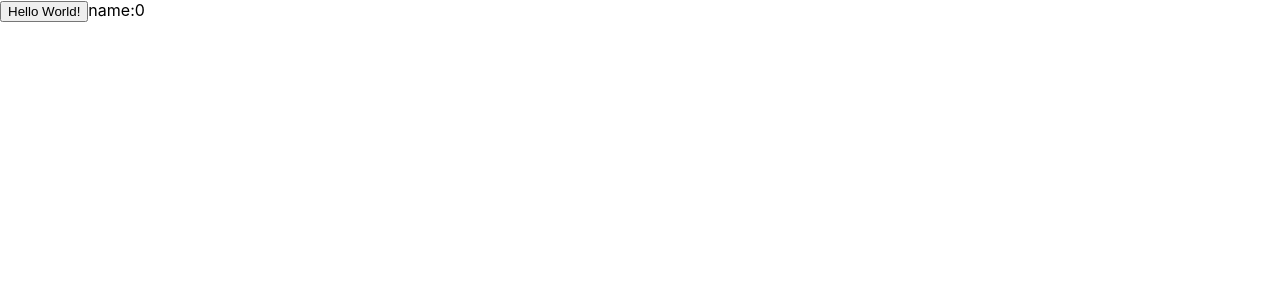
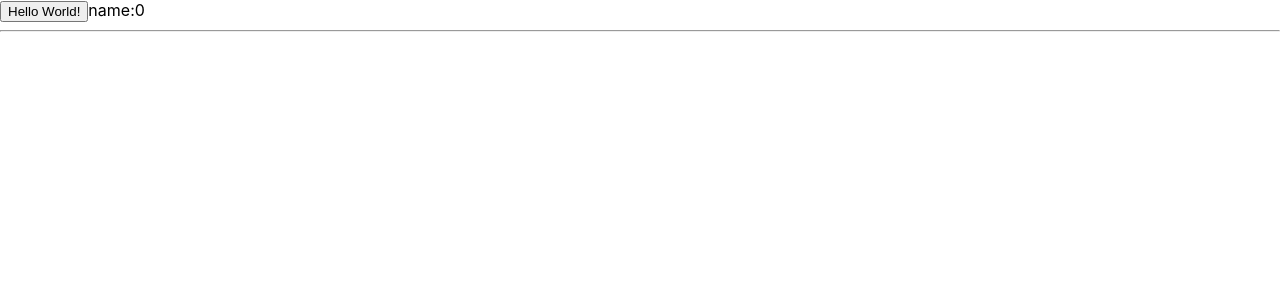
Before and after one commit to yipchingwan/react-app-demo, a React (Create React App) app: page / in a window 1280 px wide. Shown: the top 300 px of the page. Built offline with nearby package versions, Linux system fonts and the light colour scheme.

Commit message:
finished task 8

```diff
--- a/src/App.js
+++ b/src/App.js
@@ -2,11 +2,15 @@ import React, { Component } from 'react';
 import logo from './logo.svg';
 import './App.css';
 import number from './component/number.js'
+import Line from './component/Line.js'
 
 class App extends Component {
-  state = {number:0}
+  state = {number:0, numberArray : new Array(1).fill(0)}
+
   update = ()=>{
-    this.setState({number:this.props.defaultFunction(this.state.number)});
+    this.setState({number:this.props.defaultFunction(this.state.number),
+      numberArray : new Array(this.props.defaultFunction(this.state.number)).fill(0)});
+
   }
   render() {
 
@@ -15,7 +19,9 @@ class App extends Component {
           <div>
             <button onClick={this.update}>Hello World!</button>
             name:{this.state.number}
+            {this.state.numberArray.map(()=>(<Line/>))}
           </div>
+
 
 
 
--- /dev/null
+++ b/src/component/Line.js
@@ -0,0 +1,13 @@
+import React, { Component } from 'react';
+
+class Line extends Component {
+
+  render() {
+
+    return (
+         <hr></hr>
+    );
+  }
+}
+
+export default Line;
```
Also changed, not shown: src/component/a.js (added).
